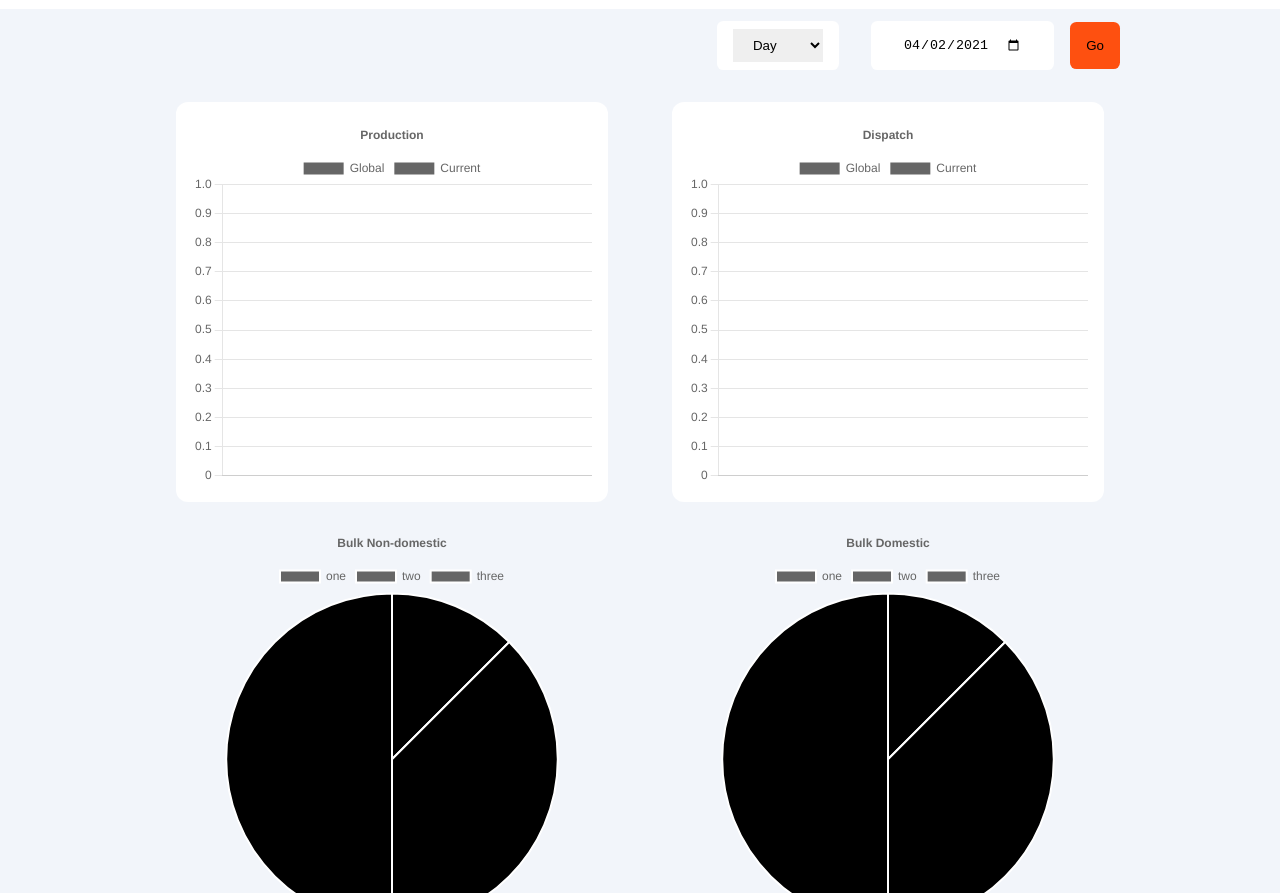
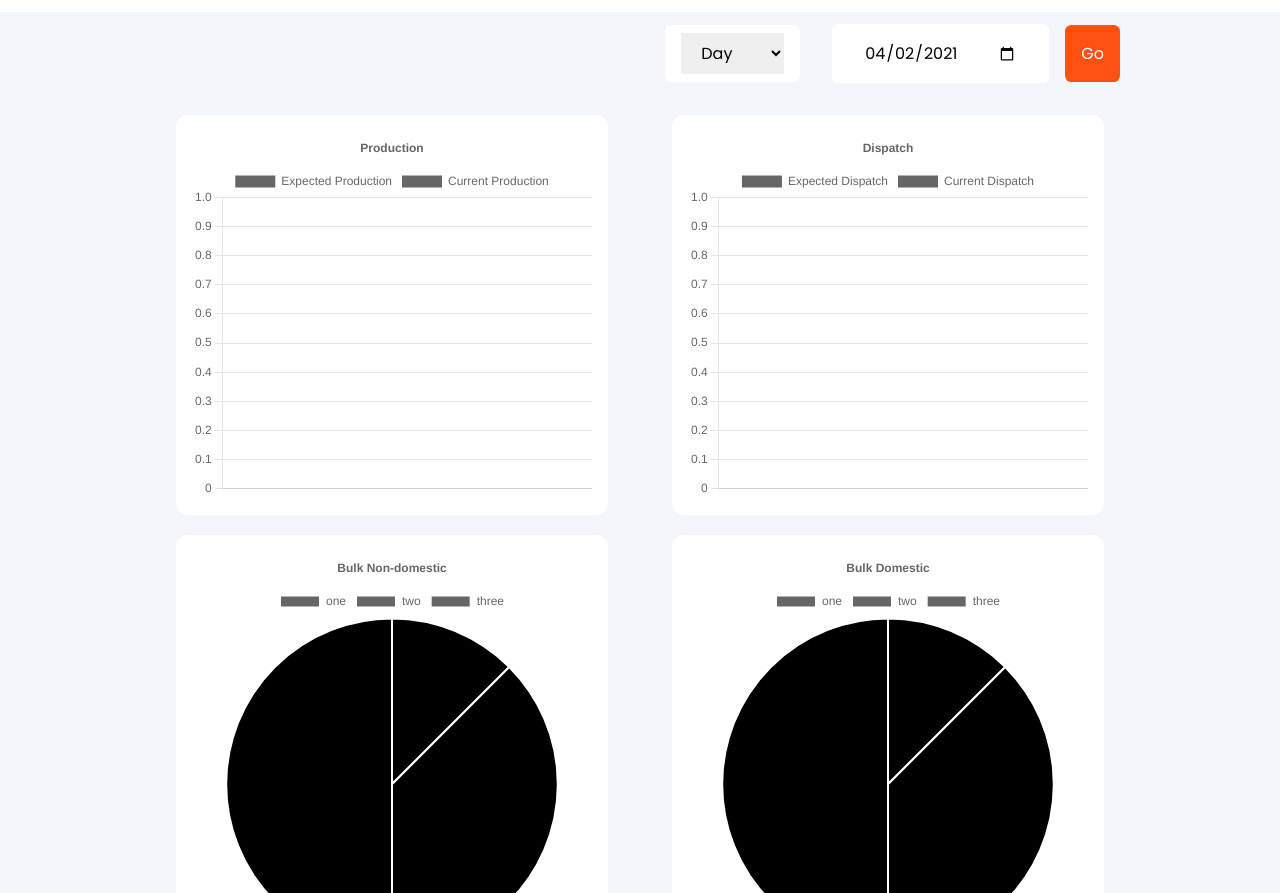
Before and after one commit to mathalav55/Enargon, a website: page public/index.html in a window 1280 px wide. Shown: the part 59-952 px from the top of the page. Drawn offline with nearby package versions, Linux system fonts and the light colour scheme.

```diff
--- a/public/index.css
+++ b/public/index.css
@@ -1,7 +1,10 @@
+@import url('https://fonts.googleapis.com/css2?family=Poppins&display=swap');
 * {
   box-sizing: border-box;
   margin: 0%;
   padding: 0%;
+  font-size: 1rem;
+  font-family: 'Poppins', sans-serif;
 }
 input,select{
   border: none;
@@ -31,6 +34,7 @@
   padding: 1rem;
   background-color: #FE5010;
   border-radius: .4rem;
+  color: #fff;
 }
 input:hover{
   cursor: pointer;
@@ -77,15 +81,15 @@
 .chart{
   position: relative;
   margin: 0 1rem;
-  /* width: 45%; */
+  background-color: #fff;
 }
 .bar{
   border-radius: .75rem;
   height: 400px;
-  background-color: #fff;
 }
 .pie{
-  background-color: none;
+  margin-top: .75rem;
+  border-radius: .75rem;
 }
 .row:nth-child(1) .chart{
   width: 45%;
--- a/public/index.js
+++ b/public/index.js
@@ -263,8 +263,8 @@
   var bulkCfgNd = { labels: ["one", "two", "three"], type: "pie", data: { labels: ["one", "two", "three"], datasets: [ { label: "Dataset 1", data: [10, 30, 40], backgroundColor: [], }, ], }, options: { responsive: true, plugins: { legend: { position: "top", }, title: { display: true, text: "Bulk Non-domestic", }, }, }, }
   var conscfg = { labels: ["one", "two", "three"], type: "doughnut", data: { labels: ["one", "two", "three"], datasets: [ { label: "Dataset 1", data: [10, 30, 40], backgroundColor: [], }, ], }, options: { responsive: true, plugins: { legend: { position: "top", }, title: { display: true, text: "Consumables", }, }, }, };
   var resCfg = { labels: ["one", "two", "three"], type: "pie", data: { labels: ["one", "two", "three"], datasets: [ { label: "Dataset 1", data: [10, 30, 40], backgroundColor: [], }, ], }, options: { responsive: true, plugins: { legend: { position: "top", }, title: { display: true, text: "Bulk Recipts", }, }, }, }
-  let prodCfg = { type: "bar", data: { datasets: [ { label: "Global", data: [], parsing: { yAxisKey: "global", xAxisKey: "type", }, backgroundColor: "", }, { label: "Current", data: [], parsing: { yAxisKey: "current", xAxisKey: "type", }, backgroundColor: "", }, ], }, options: { responsive: true,maintainAspectRatio : false, plugins: { legend: { position: "top", }, title: { display: true, text: "Production" }, }, scales: { x: { grid: { display: false } }, } }, };
-  let disCfg = { type: "bar", data: { datasets: [ { label: "Global", data: [], parsing: { yAxisKey: "global", xAxisKey: "type", }, backgroundColor: "", }, { label: "Current", data: [], parsing: { yAxisKey: "current", xAxisKey: "type", }, backgroundColor: "", }, ], }, options: { responsive: true,maintainAspectRatio : false, plugins: { legend: { position: "top", }, title: { display: true, text: "Dispatch", }, }, scales: { x: { grid: { display: false } }, } }, };
+  let prodCfg = { type: "bar", data: { datasets: [ { label: "Expected Production", data: [], parsing: { yAxisKey: "global", xAxisKey: "type", }, backgroundColor: "", }, { label: "Current Production", data: [], parsing: { yAxisKey: "current", xAxisKey: "type", }, backgroundColor: "", }, ], }, options: { responsive: true,maintainAspectRatio : false, plugins: { legend: { position: "top", }, title: { display: true, text: "Production" }, }, scales: { x: { grid: { display: false } }, } }, };
+  let disCfg = { type: "bar", data: { datasets: [ { label: "Expected Dispatch", data: [], parsing: { yAxisKey: "global", xAxisKey: "type", }, backgroundColor: "", }, { label: "Current Dispatch", data: [], parsing: { yAxisKey: "current", xAxisKey: "type", }, backgroundColor: "", }, ], }, options: { responsive: true,maintainAspectRatio : false, plugins: { legend: { position: "top", }, title: { display: true, text: "Dispatch", }, }, scales: { x: { grid: { display: false } }, } }, };
 
   prodChart = new Chart(prodElement, prodCfg);
   disChart = new Chart(disElement, disCfg);
@@ -381,7 +381,7 @@
   var lightness = 50;
   for(var i = 0; i < n ; i++){
     colors.push(`hsl(${hue},${saturation}%,${lightness}%)`);
-    hue += 10;
+    hue += 10;//difference between two colors
   }
   //console.log(colors);
   return colors;
```
